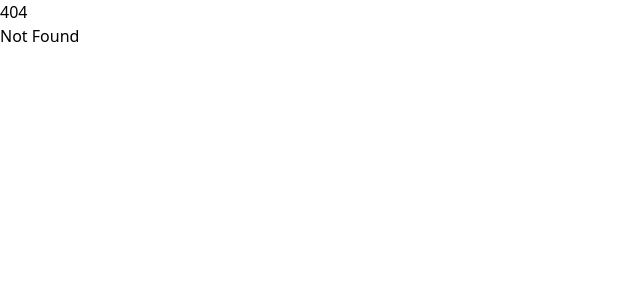
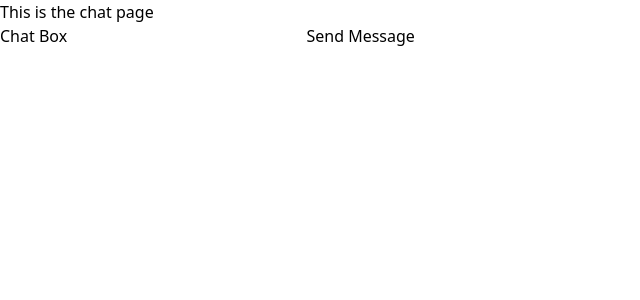
Before and after one commit to TeejMcSteez/WebsiteRebuild, a SvelteKit app in the folder client/: page /chat in a window 1280 px wide. Before the commit this address had no page. Shown: the top 300 px of the page, without its empty margins (0-640 px from the left). Built offline with nearby package versions, Linux system fonts and the light colour scheme.

Commit message:
Played with svelte actions and requests more I like how they set it up

```diff
--- /dev/null
+++ b/client/src/routes/chat/+page.server.js
@@ -0,0 +1,8 @@
+export const actions = {
+    default: async({ request }) => {
+        const formData = await request.formData();
+        const message = formData.get('message');
+
+        console.log("Recieved: ", message);
+    }
+};
--- /dev/null
+++ b/client/src/routes/chat/+page.svelte
@@ -0,0 +1,10 @@
+<!-- Chat Page -->
+<h1>This is the chat page</h1>
+
+<form method="POST">
+    <label>
+        Chat Box
+        <input name="message" type="text">
+    </label>
+    <button>Send Message</button>
+</form>
--- /dev/null
+++ b/client/src/routes/share/+page.svelte
@@ -0,0 +1 @@
+<!-- Share Page -->
```
